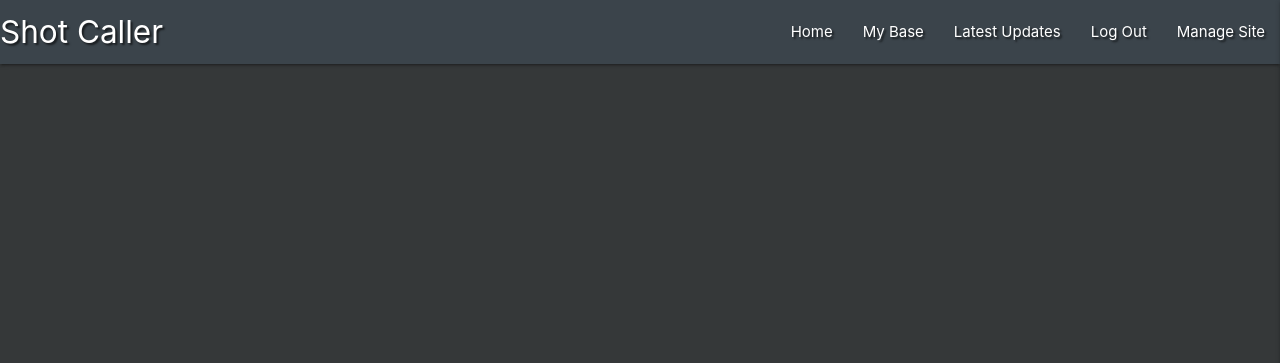
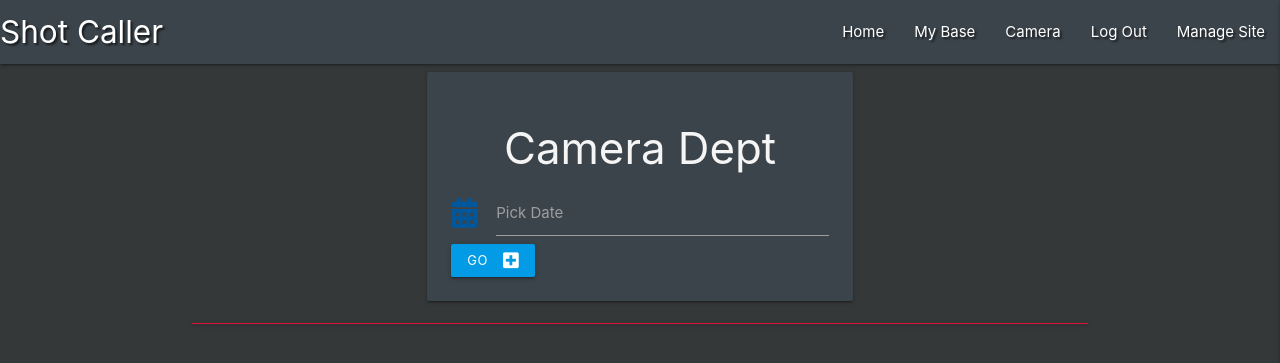
Before and after one commit to johnston9/MS3-Shot-Caller, a Flask app: page /get_camera in a window 1280 px wide. Shown: the top 363 px of the page. Run offline with Flask 2, Linux system fonts and the light colour scheme; the visitor is signed in with stand-in values (Sample User, id 1); data that the repository does not hold is empty; some libraries are stand-ins or nearby versions.

Commit message:
Added camera dept page with datepicker to allow user to select which day's messages they wish to view

```diff
--- a/app.py
+++ b/app.py
@@ -95,9 +95,13 @@ def get_depts():
     return render_template("depts.html", depts=depts)
 
 
-@app.route("/get_camera")
+@app.route("/get_camera", methods=["GET", "POST"])
 def get_camera():
-    camera = mongo.db.camera_dept.find()
+    camera = list(mongo.db.camera_dept.find())
+    if request.method == "POST":
+        date = request.form.get("date")
+        print(date)
+        return render_template("camera.html", camera=camera, date=date)
     return render_template("camera.html", camera=camera)
 
 
--- a/static/css/style.css
+++ b/static/css/style.css
@@ -47,3 +47,9 @@
 .or-login a:hover {
     color: aquamarine;
 }
+
+
+
+.collapsible-border {
+    border-color: crimson;
+}
--- a/static/js/script.js
+++ b/static/js/script.js
@@ -4,4 +4,14 @@
 
 $(document).ready(function(){
     $('.sidenav').sidenav({edge: "right"});
+    $('.collapsible').collapsible();
+    $('.tooltipped').tooltip();
+    $(".datepicker").datepicker({
+        format: "dd mmmm, yyyy",
+        yearRange: 3,
+        showClearBtn: true,
+        i18n: {
+            done: "Select"
+        }
+    });
   });
--- a/templates/base.html
+++ b/templates/base.html
@@ -23,7 +23,7 @@
                 {% if session.user %}
                     <li><a href="{{ url_for('get_depts') }}">Home</a></li>
                     <li><a href="{{ url_for('user_home', username=session['user']) }}">My Base</a></li>
-                    <li><a href="#">Latest Updates</a></li>
+                    <li><a href="{{ url_for('get_camera') }}">Camera</a></li>
                     <li><a href="{{ url_for('logout') }}">Log Out</a></li>
                 {% endif %}
                 <li><a href="#">Manage Site</a></li>
@@ -37,7 +37,7 @@
                 <li><h4 class="center-align aqua">Shot Caller</h4></li>
                 <li><a href="{{ url_for('get_depts') }}">Home</a></li>
                 <li><a href="{{ url_for('user_home', username=session['user']) }}">My Base</a></li>
-                <li><a href="#">Latest Updates</a></li>
+                <li><a href="{{ url_for('get_camera') }}">Camera</a></li>
                 <li><a href="{{ url_for('logout') }}">Log Out</a></li>
             {% endif %}
             <li><a href="#">Manage Site</a></li>
@@ -57,8 +57,10 @@
         {% endwith %}
     </div>
 
-    {% block content %}
-    {% endblock %}
+    <main class="container">
+        {% block content %}
+        {% endblock %}
+    </main>
 
     <script src="https://code.jquery.com/jquery-3.5.1.min.js"
     integrity="sha256-9/aliU8dGd2tb6OSsuzixeV4y/faTqgFtohetphbbj0=" crossorigin="anonymous"></script>
--- a/templates/camera.html
+++ b/templates/camera.html
@@ -1,15 +1,47 @@
 {% extends "base.html" %}
 {% block content %}
 
-    {% for cam in camera %}
-        {{ cam.dept_name }}<br>
-        {{ cam.date }}<br>
-        {{ cam.poster }}<br>
-        {{ cam.job_title }}<br>
-        {{ cam.subject }}<br>
-        {{ cam.message }}<br>
-        {{ cam.is_priority }}<br>
-        {{ cam.need_by }}<br>
-    {% endfor %}
+    <div class="row">
+        <div class="col s12 m6 offset-m3">
+            <div class="card-panel matt-black offwhite">
+                <h3 class="center-align ">Camera Dept</h3>
+                <form class="" method="POST" action="{{ url_for('get_camera') }}">
+                    <div class="input-field">
+                    <i class="fas fa-fas fa-calendar-alt prefix light-blue-text text-darken-4"></i>
+                    <input id="date" name="date" type="text"
+                        class="datepicker validate" required>
+                    <label for="date">Pick Date</label>
+                    </div>
+
+                    <button type="submit" class="btn-small light-blue darken-1 text-shadow">
+                        go <i class="fas fa-plus-square right"></i>
+                    </button>
+                </form>
+            </div>
+        </div>
+    </div>
+
+    <ul class="collapsible collapsible-border">
+        {% for cam in camera %}
+            {% if cam.date == date %}
+                <li>
+                <div class="collapsible-header matt-black offwhite">
+                    <i class="fas fa-caret-down"></i>
+                    <strong>{{ cam.poster }}</strong> - {{ cam.job_title }}  {{ cam.subject }}
+                    {% if cam.is_priority == "on" %}
+                            <i class="fas fa-exclamation-circle aqua tooltipped"
+                                data-position="right" data-tooltip="PRIORITY!"></i>
+                        {% endif %}
+
+                    {{ cam.is_priority }}
+                </div>
+                <div class="collapsible-body matt-black offwhite">
+                    <p>{{ cam.message }}</p>
+                    {{ cam.date }}
+                </div>
+                </li>
+            {% endif %}
+        {% endfor %}
+    </ul>
 
 {% endblock %}
```
